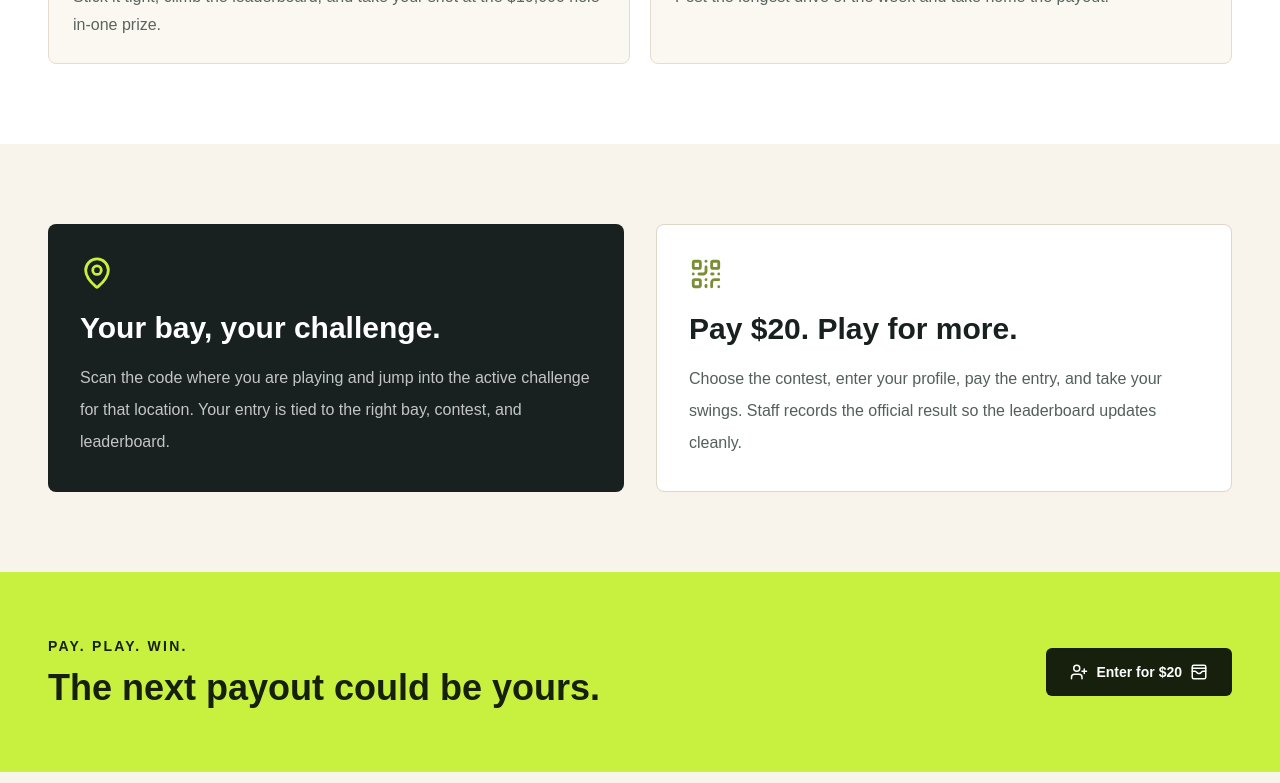
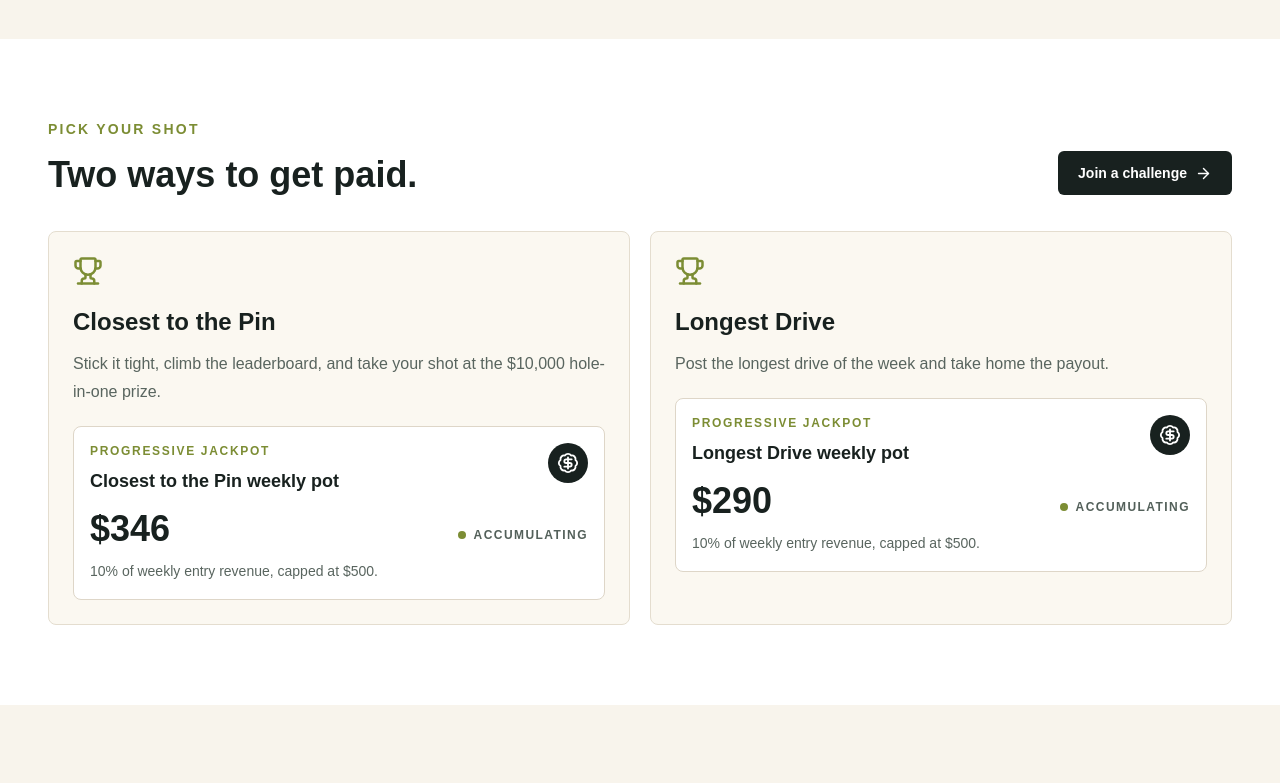
Before and after one commit to 8tw5kvtdxg-cmd/PinSeekersApp, a Next.js app: page / in a window 1280 px wide. Shown: the part 1522-2305 px from the top of the page. Built offline with nearby package versions, Linux system fonts and the light colour scheme.

Commit message:
Add progressive jackpot displays

```diff
--- /dev/null
+++ b/app/components/jackpot-ticker.tsx
@@ -0,0 +1,121 @@
+"use client";
+
+import { useEffect, useMemo, useState } from "react";
+import { BadgeDollarSign } from "lucide-react";
+import { cn } from "@/lib/utils";
+
+type JackpotTickerProps = {
+  label: string;
+  initialWeeklyRevenue: number;
+  className?: string;
+  variant?: "light" | "dark";
+};
+
+const JACKPOT_RATE = 0.1;
+const JACKPOT_CAP = 500;
+const ENTRY_FEE = 20;
+
+const currencyFormatter = new Intl.NumberFormat("en-US", {
+  style: "currency",
+  currency: "USD",
+  maximumFractionDigits: 0,
+});
+
+export function JackpotTicker({
+  label,
+  initialWeeklyRevenue,
+  className,
+  variant = "light",
+}: JackpotTickerProps) {
+  const [weeklyRevenue, setWeeklyRevenue] = useState(initialWeeklyRevenue);
+
+  useEffect(() => {
+    const interval = window.setInterval(() => {
+      setWeeklyRevenue((currentRevenue) => {
+        const currentJackpot = currentRevenue * JACKPOT_RATE;
+
+        if (currentJackpot >= JACKPOT_CAP) {
+          return currentRevenue;
+        }
+
+        return currentRevenue + ENTRY_FEE;
+      });
+    }, 2600);
+
+    return () => window.clearInterval(interval);
+  }, []);
+
+  const jackpot = useMemo(
+    () => Math.min(weeklyRevenue * JACKPOT_RATE, JACKPOT_CAP),
+    [weeklyRevenue],
+  );
+
+  const isCapped = jackpot >= JACKPOT_CAP;
+  const isDark = variant === "dark";
+
+  return (
+    <div
+      className={cn(
+        "rounded-lg border p-4",
+        isDark
+          ? "border-white/16 bg-white/10 text-white"
+          : "border-[#ded6c8] bg-white text-[#18211f]",
+        className,
+      )}
+    >
+      <div className="flex items-start justify-between gap-4">
+        <div>
+          <p
+            className={cn(
+              "text-xs font-black uppercase tracking-[0.14em]",
+              isDark ? "text-[#c8f03f]" : "text-[#7c8d34]",
+            )}
+          >
+            Progressive jackpot
+          </p>
+          <h3 className="mt-2 text-lg font-black">{label}</h3>
+        </div>
+        <span
+          className={cn(
+            "inline-flex size-10 shrink-0 items-center justify-center rounded-full",
+            isDark ? "bg-[#c8f03f] text-[#17200d]" : "bg-[#18211f] text-white",
+          )}
+        >
+          <BadgeDollarSign size={22} />
+        </span>
+      </div>
+
+      <div className="mt-4 flex items-end justify-between gap-3">
+        <p className="text-4xl font-black leading-none">
+          {currencyFormatter.format(jackpot)}
+        </p>
+        <span
+          className={cn(
+            "mb-1 inline-flex items-center gap-2 text-xs font-black uppercase tracking-[0.12em]",
+            isDark ? "text-white/70" : "text-[#53605a]",
+          )}
+        >
+          <span className="relative flex size-2">
+            <span
+              className={cn(
+                "absolute inline-flex size-full animate-ping rounded-full opacity-75",
+                isCapped ? "bg-white/40" : "bg-[#c8f03f]",
+              )}
+            />
+            <span
+              className={cn(
+                "relative inline-flex size-2 rounded-full",
+                isCapped ? "bg-white/70" : "bg-[#7c8d34]",
+              )}
+            />
+          </span>
+          {isCapped ? "Capped" : "Accumulating"}
+        </span>
+      </div>
+
+      <p className={cn("mt-3 text-sm leading-6", isDark ? "text-white/68" : "text-[#59655f]")}>
+        10% of weekly entry revenue, capped at $500.
+      </p>
+    </div>
+  );
+}
--- a/app/leaderboard/page.tsx
+++ b/app/leaderboard/page.tsx
@@ -1,10 +1,12 @@
 import Link from "next/link";
 import { Trophy } from "lucide-react";
+import { JackpotTicker } from "@/app/components/jackpot-ticker";
 
 const leaderboards = [
   {
     title: "Closest to the Pin",
     resultLabel: "Distance",
+    weeklyRevenue: 3420,
     rows: [
       { rank: 1, player: "Maya Chen", location: "San Antonio", result: "2 ft 8 in" },
       { rank: 2, player: "Jordan Smith", location: "Austin", result: "4 ft 1 in" },
@@ -14,6 +16,7 @@ const leaderboards = [
   {
     title: "Longest Drive",
     resultLabel: "Distance",
+    weeklyRevenue: 2860,
     rows: [
       { rank: 1, player: "Evan Brooks", location: "Houston", result: "319 yd" },
       { rank: 2, player: "Taylor Kim", location: "San Antonio", result: "312 yd" },
@@ -52,6 +55,12 @@ export default function LeaderboardPage() {
                   Weekly payout leaderboard
                 </p>
               </div>
+              <div className="border-b border-[#ece5d8] bg-[#fbf8f1] p-5">
+                <JackpotTicker
+                  label={`${leaderboard.title} weekly pot`}
+                  initialWeeklyRevenue={leaderboard.weeklyRevenue}
+                />
+              </div>
               <div className="grid grid-cols-[60px_1.1fr_1fr_105px] gap-3 bg-[#f2eadb] px-5 py-4 text-xs font-black uppercase tracking-[0.12em] text-[#53605a] sm:grid-cols-[70px_1.15fr_1fr_120px]">
                 <span>Rank</span>
                 <span>Player</span>
--- a/app/page.tsx
+++ b/app/page.tsx
@@ -10,16 +10,19 @@ import {
   UserPlus,
   WalletCards,
 } from "lucide-react";
+import { JackpotTicker } from "@/app/components/jackpot-ticker";
 
 const challengeTypes = [
   {
     name: "Closest to the Pin",
     detail:
       "Stick it tight, climb the leaderboard, and take your shot at the $10,000 hole-in-one prize.",
+    weeklyRevenue: 3420,
   },
   {
     name: "Longest Drive",
     detail: "Post the longest drive of the week and take home the payout.",
+    weeklyRevenue: 2860,
   },
 ];
 
@@ -122,6 +125,18 @@ export default function Home() {
                 </p>
                 <p className="mt-1 text-2xl font-black">Chance to win $10,000</p>
               </div>
+              <div className="mt-3 grid gap-3">
+                <JackpotTicker
+                  label="Closest to the Pin weekly pot"
+                  initialWeeklyRevenue={3420}
+                  variant="dark"
+                />
+                <JackpotTicker
+                  label="Longest Drive weekly pot"
+                  initialWeeklyRevenue={2860}
+                  variant="dark"
+                />
+              </div>
               <ol className="mt-5 space-y-3">
                 {steps.slice(0, 4).map((step, index) => (
                   <li key={step} className="flex items-center gap-3 text-sm">
@@ -194,6 +209,11 @@ export default function Home() {
                 <Trophy className="text-[#7c8d34]" size={30} />
                 <h3 className="mt-5 text-2xl font-black">{challenge.name}</h3>
                 <p className="mt-3 leading-7 text-[#59655f]">{challenge.detail}</p>
+                <JackpotTicker
+                  className="mt-5"
+                  label={`${challenge.name} weekly pot`}
+                  initialWeeklyRevenue={challenge.weeklyRevenue}
+                />
               </article>
             ))}
           </div>
```
